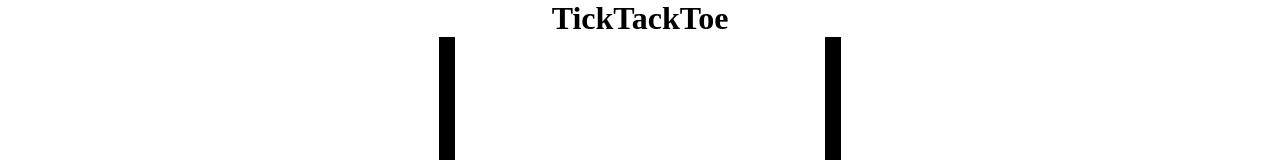
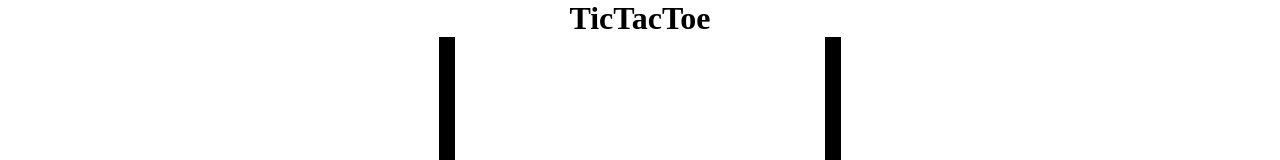
Before and after one commit to besher678/TicTacToe, a plain HTML site: page index.html in a window 1280 px wide. Shown: the top 160 px of the page. Drawn offline with Linux system fonts and the light colour scheme.

Commit message:
Update index.html

```diff
--- a/index.html
+++ b/index.html
@@ -6,11 +6,11 @@
           content="width=device-width, user-scalable=no, initial-scale=1.0, maximum-scale=1.0, minimum-scale=1.0">
     <meta http-equiv="X-UA-Compatible" content="ie=edge">
     <link rel="stylesheet" href="style.css">
-    <title>Besher</title>
+    <title>TicTacToe</title>
 </head>
 <body>
 <div class="container">
-    <div class="winner"><h1>TickTackToe</h1></div>
+    <div class="winner"><h1>TicTacToe</h1></div>
     <div class="grid">
         <div data-cell-index="1" class="box"></div>
         <div data-cell-index="2" class="box"></div>
```
